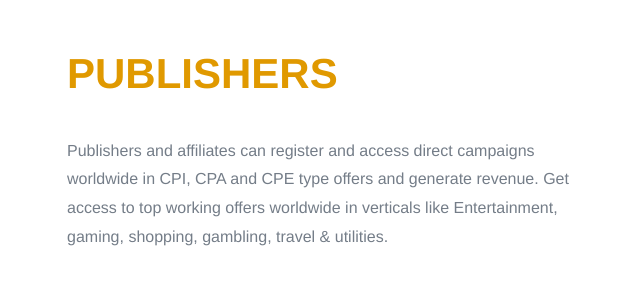
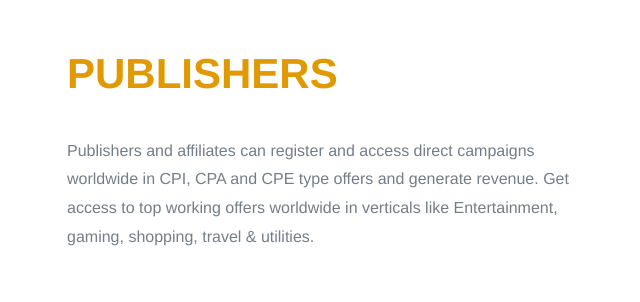
Before and after one commit to achievelv/AdsProcom, a plain HTML site: page index.html in a window 1280 px wide. Shown: the part 3620-3922 px from the top of the page, 617-1257 px from the left. Drawn offline with Linux system fonts and the light colour scheme; a web font is replaced by a local one.

Commit message:
remove gambling in index.html

```diff
--- a/index.html
+++ b/index.html
@@ -587,7 +587,7 @@ a,abbr,acronym,address,applet,b,big,blockquote,body,center,cite,code,dd,del,dfn,
 
 
 
-				<div class="et_pb_text_inner"><p>Publishers and affiliates can register and access direct campaigns worldwide in CPI, CPA and CPE type offers and generate revenue. Get access to top working offers worldwide in verticals like Entertainment, gaming, shopping, gambling, travel &amp; utilities.</p></div>
+				<div class="et_pb_text_inner"><p>Publishers and affiliates can register and access direct campaigns worldwide in CPI, CPA and CPE type offers and generate revenue. Get access to top working offers worldwide in verticals like Entertainment, gaming, shopping, travel &amp; utilities.</p></div>
 			</div><div class="et_pb_button_module_wrapper et_pb_button_0_wrapper et_pb_module et_had_animation" style="">
 				<a class="et_pb_button et_pb_button_0 et_hover_enabled et_pb_bg_layout_light" href="https://AdsProcom.cn/#" data-icon="E">PUBLISHERS signup</a>
 			</div>
```
